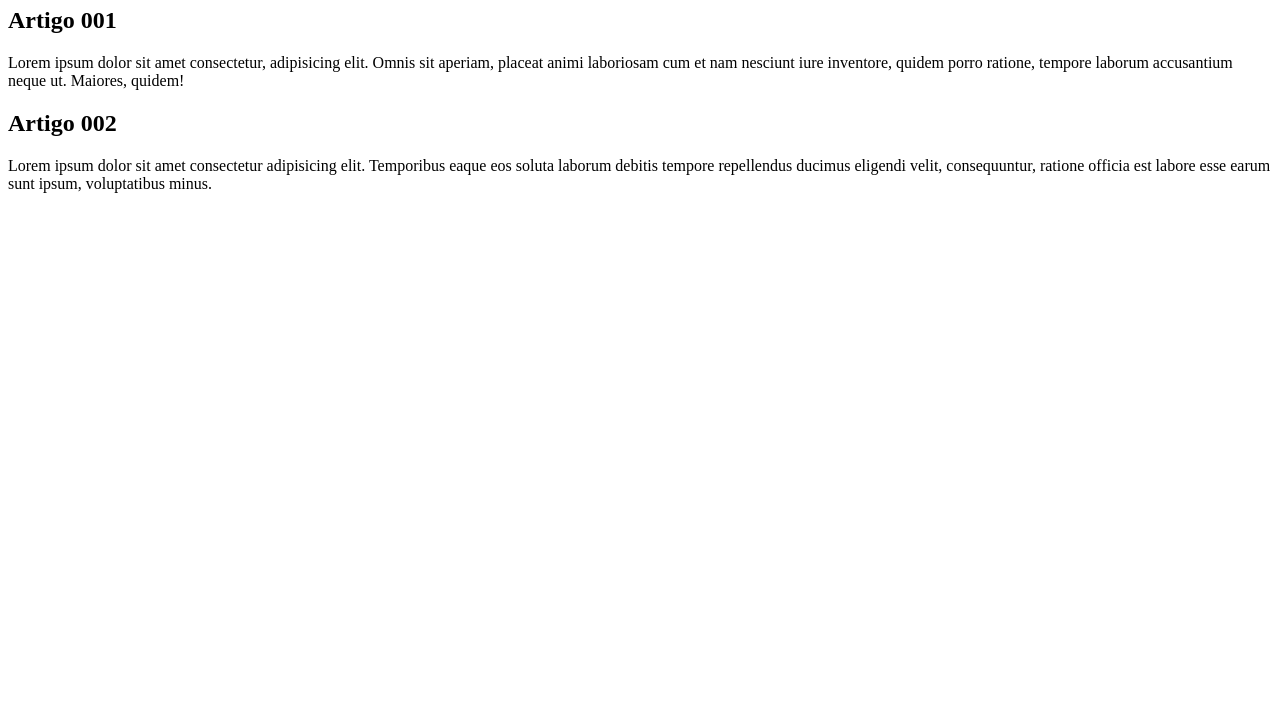
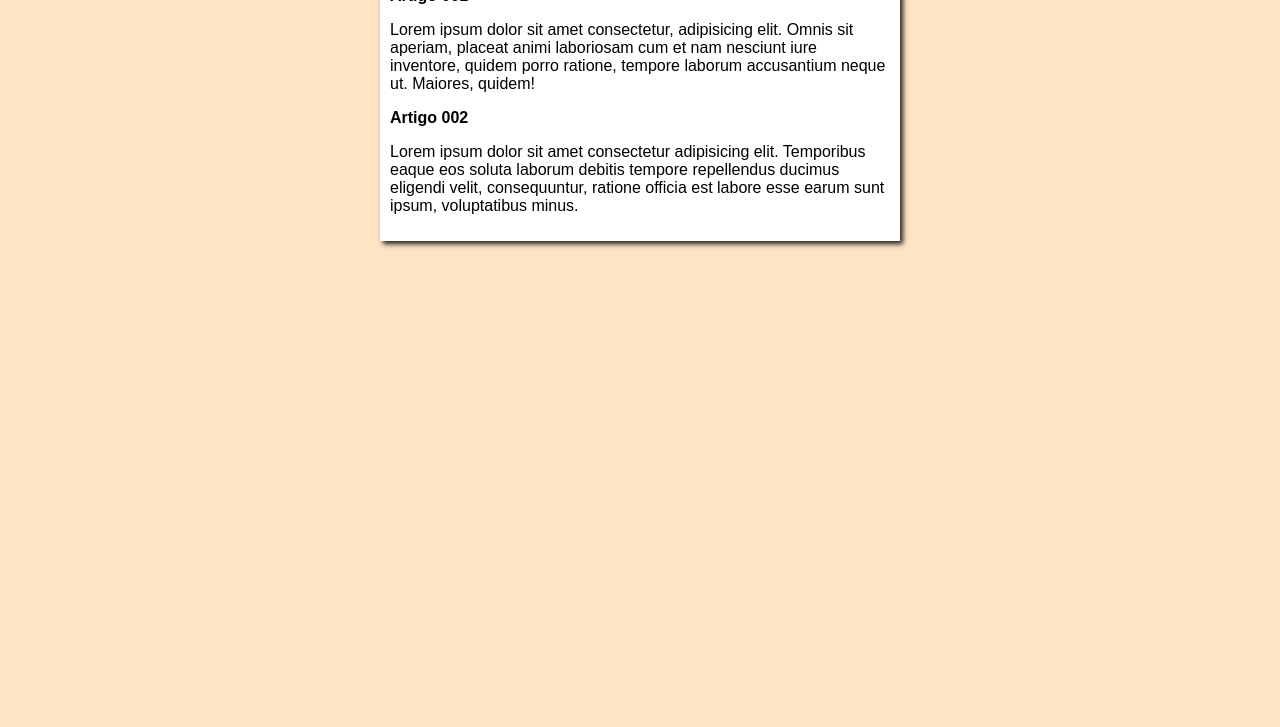
Before and after one commit to CaioRezCosta/Projeto-site, a plain HTML site: page index.html in a window 1280 px wide. Shown: the part 73-800 px from the top of the page. Drawn offline with Linux system fonts and the light colour scheme.

Commit message:
Primeira mudança de design

```diff
--- /dev/null
+++ b/estilos/style.css
@@ -0,0 +1,16 @@
+* {
+    font-family: Arial, Helvetica, sans-serif;
+    font-size: 16px;
+}
+
+body {
+    background-color: bisque;
+}
+
+main {
+    background-color: white;
+    width: 500px;
+    margin: auto;
+    padding: 10px;
+    box-shadow: 3px 3px 5px rgb(31, 30, 30);
+}
--- a/index.html
+++ b/index.html
@@ -4,6 +4,7 @@
     <meta charset="UTF-8">
     <meta name="viewport" content="width=device-width, initial-scale=1.0">
     <title>Título do Site</title>
+    <link rel="stylesheet" href="estilos/style.css">
 </head>
 <body>
     <main>
```
